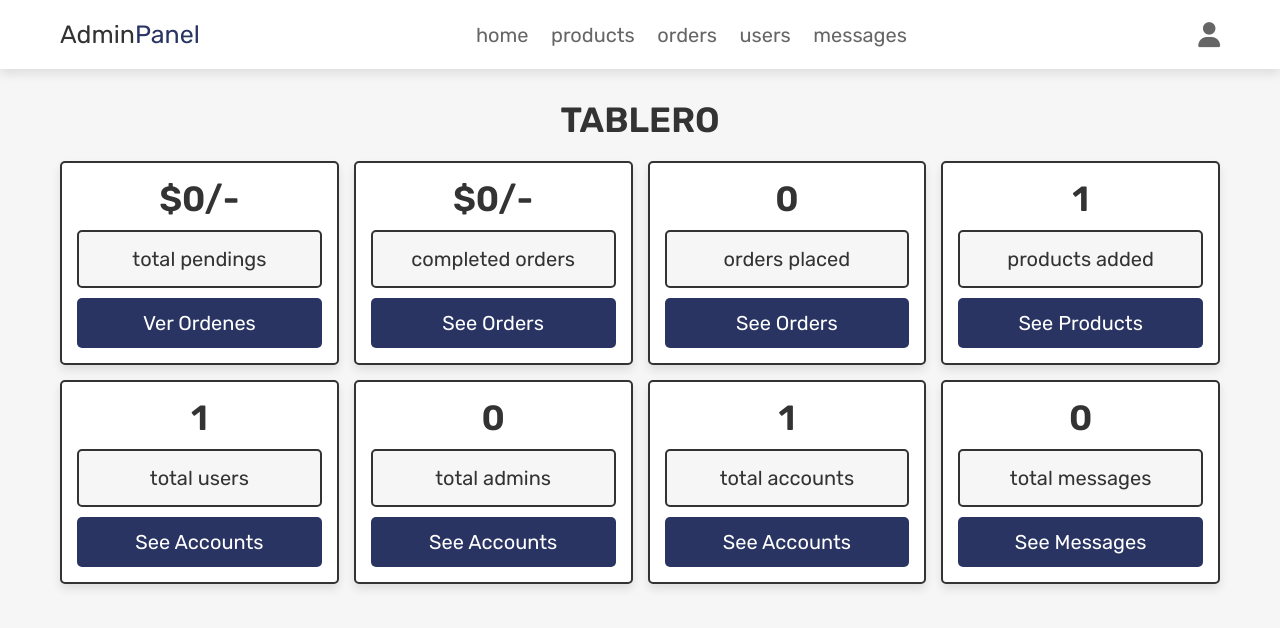
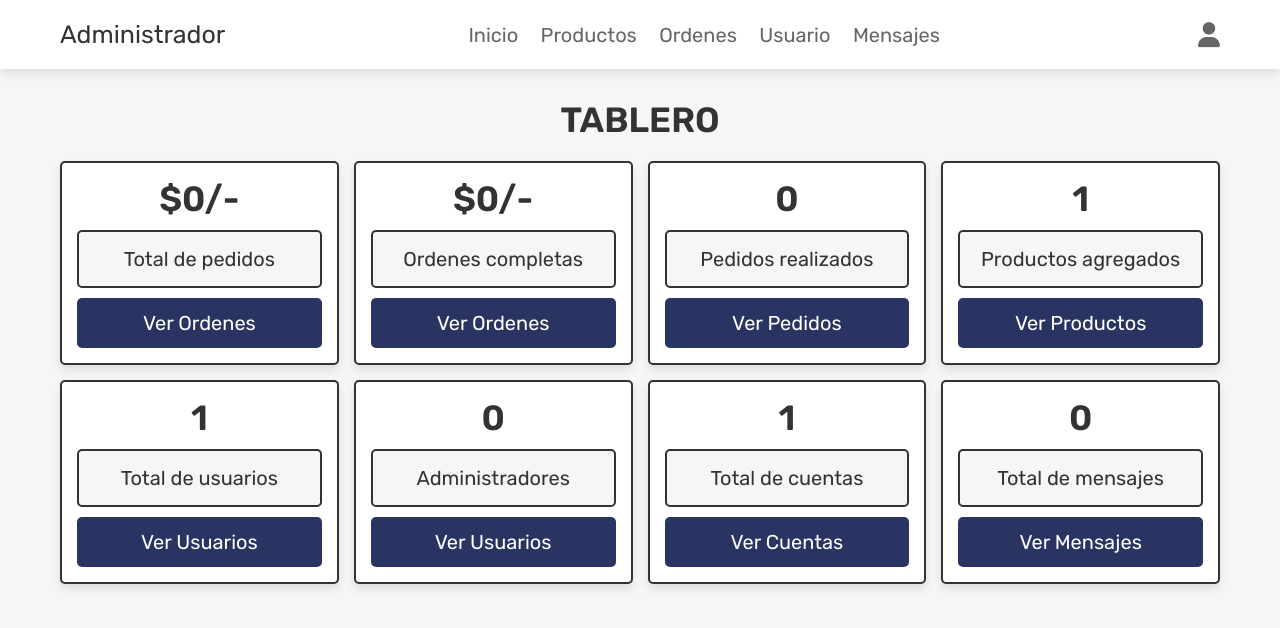
Before and after one commit to Foodcdb/CREAJ, a PHP site: page /admin_page.php in a window 1280 px wide. Shown: the top 628 px of the page. Run offline with PHP 8.4, Linux system fonts and the light colour scheme; a user stored in the database is signed in; data comes from the database, SQL or seed files in the repository; data that the repository does not hold is empty; some libraries are stand-ins or nearby versions.

Commit message:
Ultima
Arreglo

```diff
--- a/admin_header.php
+++ b/admin_header.php
@@ -17,14 +17,14 @@ if(isset($message)){
 
    <div class="flex">
 
-      <a href="admin_page.php" class="logo">Admin<span>Panel</span></a>
+      <a href="admin_page.php" class="logo">Administrador</a>
 
       <nav class="navbar">
-         <a href="admin_page.php">home</a>
-         <a href="admin_products.php">products</a>
-         <a href="admin_orders.php">orders</a>
-         <a href="admin_users.php">users</a>
-         <a href="admin_contacts.php">messages</a>
+         <a href="admin_page.php">Inicio</a>
+         <a href="admin_products.php">Productos</a>
+         <a href="admin_orders.php">Ordenes</a>
+         <a href="admin_users.php">Usuario</a>
+         <a href="admin_contacts.php">Mensajes</a>
       </nav>
 
       <div class="icons">
@@ -40,12 +40,8 @@ if(isset($message)){
          ?>
          <img src="uploaded_img/<?= $fetch_profile['image']; ?>" alt="">
          <p><?= $fetch_profile['name']; ?></p>
-         <a href="admin_update_profile.php" class="btn">update profile</a>
-         <a href="logout.php" class="delete-btn">logout</a>
-         <div class="flex-btn">
-            <a href="login.php" class="option-btn">login</a>
-            <a href="register.php" class="option-btn">register</a>
-         </div>
+         <a href="admin_update_profile.php" class="btn">Actualizar perfil</a>
+         <a href="logout.php" class="delete-btn">Cerrar Sesión</a>
       </div>
 
    </div>
--- a/admin_orders.php
+++ b/admin_orders.php
@@ -38,7 +38,7 @@ if(isset($_GET['delete'])){
    <meta charset="UTF-8">
    <meta http-equiv="X-UA-Compatible" content="IE=edge">
    <meta name="viewport" content="width=device-width, initial-scale=1.0">
-   <title>orders</title>
+   <title>Ordenes</title>
 
    <!-- font awesome cdn link  -->
    <link rel="stylesheet" href="https://cdnjs.cloudflare.com/ajax/libs/font-awesome/6.1.1/css/all.min.css">
@@ -53,7 +53,7 @@ if(isset($_GET['delete'])){
 
 <section class="placed-orders">
 
-   <h1 class="title">placed orders</h1>
+   <h1 class="title">Pedidos realizados</h1>
 
    <div class="box-container">
 
@@ -89,7 +89,7 @@ if(isset($_GET['delete'])){
       <?php
          }
       }else{
-         echo '<p class="empty">no orders placed yet!</p>';
+         echo '<p class="empty">No se encuentran ordenes!</p>';
       }
       ?>
 
--- a/admin_page.php
+++ b/admin_page.php
@@ -18,7 +18,7 @@ if(!isset($admin_id)){
    <meta charset="UTF-8">
    <meta http-equiv="X-UA-Compatible" content="IE=edge">
    <meta name="viewport" content="width=device-width, initial-scale=1.0">
-   <title>admin page</title>
+   <title>Panel de administrador</title>
 
    <!-- font awesome cdn link  -->
    <link rel="stylesheet" href="https://cdnjs.cloudflare.com/ajax/libs/font-awesome/6.1.1/css/all.min.css">
@@ -47,7 +47,7 @@ if(!isset($admin_id)){
          };
       ?>
       <h3>$<?= $total_pendings; ?>/-</h3>
-      <p>total pendings</p>
+      <p>Total de pedidos</p>
       <a href="admin_orders.php" class="btn">Ver ordenes</a>
       </div>
 
@@ -61,8 +61,8 @@ if(!isset($admin_id)){
          };
       ?>
       <h3>$<?= $total_completed; ?>/-</h3>
-      <p>completed orders</p>
-      <a href="admin_orders.php" class="btn">see orders</a>
+      <p>Ordenes completas</p>
+      <a href="admin_orders.php" class="btn">Ver ordenes</a>
       </div>
 
       <div class="box">
@@ -72,8 +72,8 @@ if(!isset($admin_id)){
          $number_of_orders = $select_orders->rowCount();
       ?>
       <h3><?= $number_of_orders; ?></h3>
-      <p>orders placed</p>
-      <a href="admin_orders.php" class="btn">see orders</a>
+      <p>Pedidos realizados</p>
+      <a href="admin_orders.php" class="btn">Ver pedidos</a>
       </div>
 
       <div class="box">
@@ -83,8 +83,8 @@ if(!isset($admin_id)){
          $number_of_products = $select_products->rowCount();
       ?>
       <h3><?= $number_of_products; ?></h3>
-      <p>products added</p>
-      <a href="admin_products.php" class="btn">see products</a>
+      <p>Productos agregados</p>
+      <a href="admin_products.php" class="btn">Ver productos</a>
       </div>
 
       <div class="box">
@@ -94,8 +94,8 @@ if(!isset($admin_id)){
          $number_of_users = $select_users->rowCount();
       ?>
       <h3><?= $number_of_users; ?></h3>
-      <p>total users</p>
-      <a href="admin_users.php" class="btn">see accounts</a>
+      <p>Total de usuarios</p>
+      <a href="admin_users.php" class="btn">Ver usuarios</a>
       </div>
 
       <div class="box">
@@ -105,8 +105,8 @@ if(!isset($admin_id)){
          $number_of_admins = $select_admins->rowCount();
       ?>
       <h3><?= $number_of_admins; ?></h3>
-      <p>total admins</p>
-      <a href="admin_users.php" class="btn">see accounts</a>
+      <p>Administradores</p>
+      <a href="admin_users.php" class="btn">Ver usuarios</a>
       </div>
 
       <div class="box">
@@ -116,8 +116,8 @@ if(!isset($admin_id)){
          $number_of_accounts = $select_accounts->rowCount();
       ?>
       <h3><?= $number_of_accounts; ?></h3>
-      <p>total accounts</p>
-      <a href="admin_users.php" class="btn">see accounts</a>
+      <p>Total de cuentas</p>
+      <a href="admin_users.php" class="btn">Ver cuentas</a>
       </div>
 
       <div class="box">
@@ -127,8 +127,8 @@ if(!isset($admin_id)){
          $number_of_messages = $select_messages->rowCount();
       ?>
       <h3><?= $number_of_messages; ?></h3>
-      <p>total messages</p>
-      <a href="admin_contacts.php" class="btn">see messages</a>
+      <p>Total de mensajes</p>
+      <a href="admin_contacts.php" class="btn">Ver mensajes</a>
       </div>
 
    </div>
--- a/css/components.css
+++ b/css/components.css
@@ -152,7 +152,6 @@ section{
    font-size: 2rem;
    text-align: center;
    box-shadow: var(--box-shadow);
-   text-transform: capitalize;
 }
 
 @keyframes fadeIn {
--- a/home.php
+++ b/home.php
@@ -101,8 +101,8 @@ if(isset($_POST['add_to_cart'])){
 
       <div class="content">
          <span>Buena comida, buen humor.</span>
-         <h3>Productos para aprender a comer sano</h3>
-         <p>Prueba nuestros ricos y deliciosos productos de calidad.</p>
+         <h3>Reino de la Comida</h3>
+         <p>¡Cualquier día es perfecto para darte un gusto!</p>
          <a href="about.php" class="btn">Sobre Nosotros</a>
       </div>
 
--- a/orders.php
+++ b/orders.php
@@ -18,7 +18,7 @@ if(!isset($user_id)){
    <meta charset="UTF-8">
    <meta http-equiv="X-UA-Compatible" content="IE=edge">
    <meta name="viewport" content="width=device-width, initial-scale=1.0">
-   <title>orders</title>
+   <title>Ordenes</title>
 
    <!-- font awesome cdn link  -->
    <link rel="stylesheet" href="https://cdnjs.cloudflare.com/ajax/libs/font-awesome/6.1.1/css/all.min.css">
@@ -33,7 +33,7 @@ if(!isset($user_id)){
 
 <section class="placed-orders">
 
-   <h1 class="title">placed orders</h1>
+   <h1 class="title">Pedidos colocados</h1>
 
    <div class="box-container">
 
```
Also changed, not shown: header.php (+3 -7 lines), uploaded_img/imagen_2022-07-10_003158010.png (added), uploaded_img/imagen_2022-07-10_005954410.png (added).
